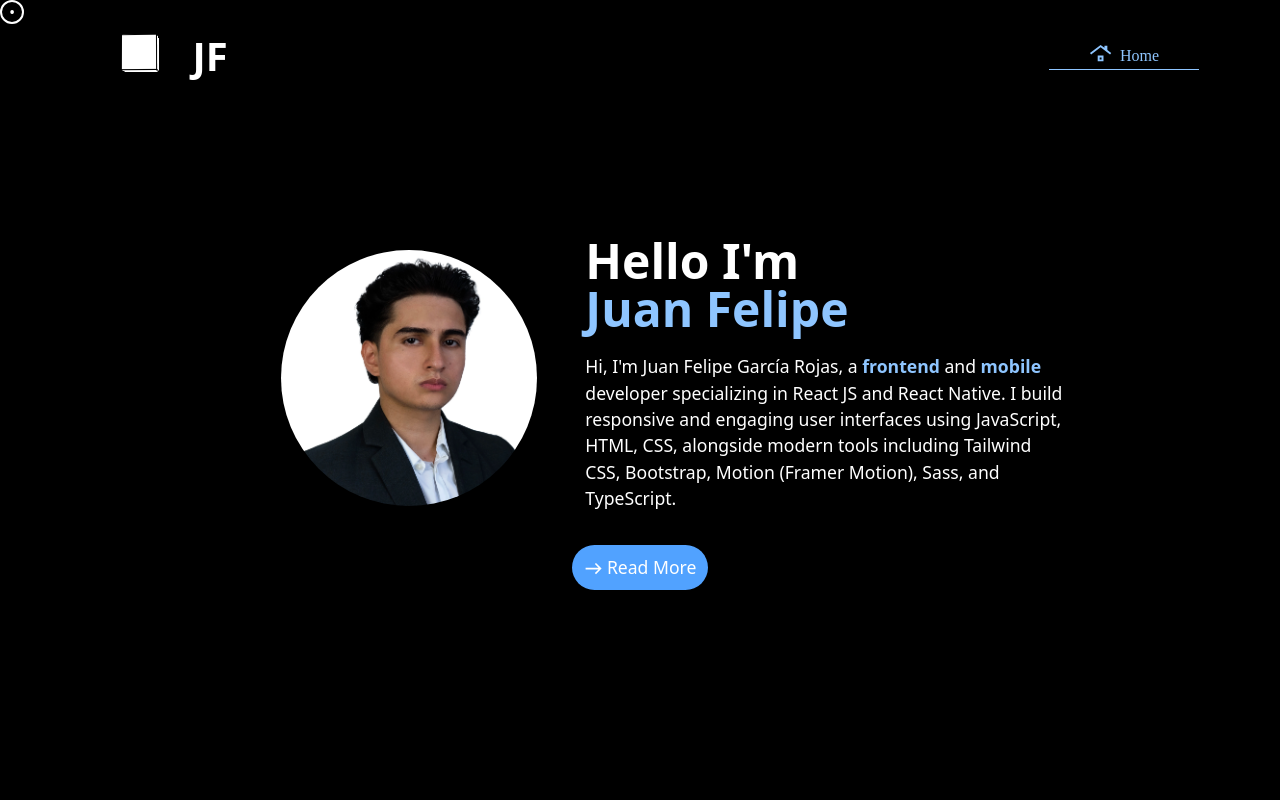
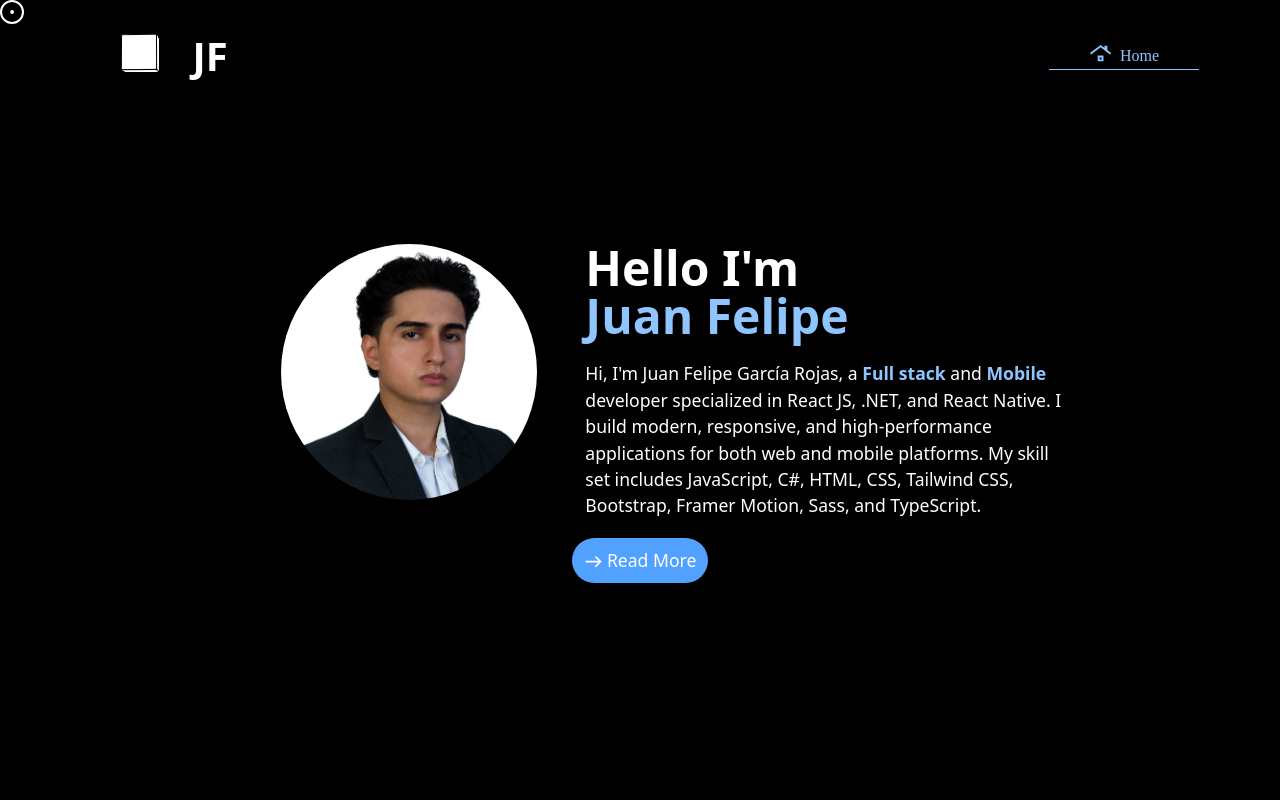
Before and after one commit to Juanfelipegrc/portafolio, a React (Vite) app: page / in a window 1280 px wide. Shown: the top 800 px of the page. Built offline with nearby package versions, Linux system fonts and the light colour scheme; a web font is replaced by a local one.

Commit message:
Backend Added

```diff
--- a/src/components/AboutMeButton.jsx
+++ b/src/components/AboutMeButton.jsx
@@ -159,12 +159,9 @@ export const AboutMeButton = ({readMore, isClosing, isOpening, onSetReadMore, on
 
                                             <h2 className='text-white text-center md:text-start lg:text-start text-2xl sm:text-3xl md:text-4xl lg:text-4xl font-medium my-5'>About <span className='text-blue-300'>Me</span></h2>
                                             <p className='text-white text-center md:text-start lg:text-start font-light'>
-
-                                            Hello, I'm Juan Felipe García Rojas, a dedicated <b className='text-blue-300'>frontend</b> and <b className='text-blue-300'>mobile</b> software developer. I specialize in crafting engaging, responsive user interfaces and applications, primarily leveraging the React JS ecosystem for web development and React Native for cross-platform mobile solutions.
-                                            <br /> <br />
-
-                                            My core technical expertise lies in JavaScript (ES6+), HTML5, and CSS3. I am proficient in utilizing modern frameworks and libraries to enhance development efficiency and UI quality, including extensive experience with Bootstrap and Tailwind CSS for styling, Sass for CSS preprocessing, and Framer Motion for animations. Furthermore, I incorporate TypeScript into my projects to build more robust, scalable, and maintainable codebases. I am committed to writing clean code and delivering high-quality digital experiences.
-
+                                                Hello, I'm Juan Felipe García Rojas, a dedicated <b className='text-blue-300'>Full stack</b> and <b className='text-blue-300'>Mobile</b> software developer. I specialize in building responsive and engaging applications using <b>React JS</b> and <b>.NET</b> for web development, and <b>React Native</b> for cross-platform mobile solutions.
+                                                <br /><br />
+                                                My core expertise includes JavaScript (ES6+), C#, HTML5, and CSS3. I'm experienced with modern tools and frameworks such as Bootstrap, Tailwind CSS, Sass, and Framer Motion. I also use TypeScript to ensure scalability and maintainability across all projects. I'm passionate about writing clean code and creating high-quality digital experiences for both web and mobile users.
                                             </p>
                                             </div>
 
@@ -213,6 +210,18 @@ export const AboutMeButton = ({readMore, isClosing, isOpening, onSetReadMore, on
                                                     <li>- CSS.</li>
                                                     <li>- JavaScript.</li>
                                                     <li>- TypeScript.</li>
+                                                </ul>
+                                                </div>
+
+                                                <div className='col-span-12 sm:col-span-6 md:col-span-6 lg:col-span-4'>
+                                                <h2 className='text-white text-[1.6rem] font-medium mt-6'>
+                                                    Backend <br /> <span className='text-blue-300'>Development</span>
+                                                </h2>
+
+                                                <ul className='text-white'>
+                                                    <li>- ASP.NET core.</li>
+                                                    <li>- ASP.NET core MVC.</li>
+                                                    <li>- ASP.NET MVC.</li>
                                                 </ul>
                                                 </div>
 
--- a/src/pages/HomePage.jsx
+++ b/src/pages/HomePage.jsx
@@ -122,14 +122,12 @@ export const HomePage = () => {
                             <span className='text-blue-300'>Juan Felipe</span>
                         </h1>
                         <p className='mt-5 text-[1.1rem] text-white text-center md:text-start lg:text-start'>
-                        Hi, I'm Juan Felipe García Rojas, a <b className='text-blue-300'>frontend</b> and <b className='text-blue-300'>mobile</b> developer specializing in React JS and React Native. I build responsive and engaging user interfaces using JavaScript, HTML, CSS, alongside modern tools including Tailwind CSS, Bootstrap, Motion (Framer Motion), Sass, and TypeScript. <br /> <br />
-
-
+                            Hi, I'm Juan Felipe García Rojas, a <b className='text-blue-300'>Full stack</b> and <b className='text-blue-300'>Mobile</b> developer specialized in React JS, .NET, and React Native. I build modern, responsive, and high-performance applications for both web and mobile platforms. My skill set includes JavaScript, C#, HTML, CSS, Tailwind CSS, Bootstrap, Framer Motion, Sass, and TypeScript.
                         </p>
                     </div>
 
 
-                    <div className='col-span-12 flex justify-center items-center h-[2.8rem] md:h-[2.5rem] lg:h-[2.8rem]'>
+                    <div className='col-span-12 mt-3 flex justify-center items-center h-[2.8rem] md:h-[2.5rem] lg:h-[2.8rem]'>
                         <AboutMeButton
                             readMore={readMore}
                             isClosing={isClosing}
```
